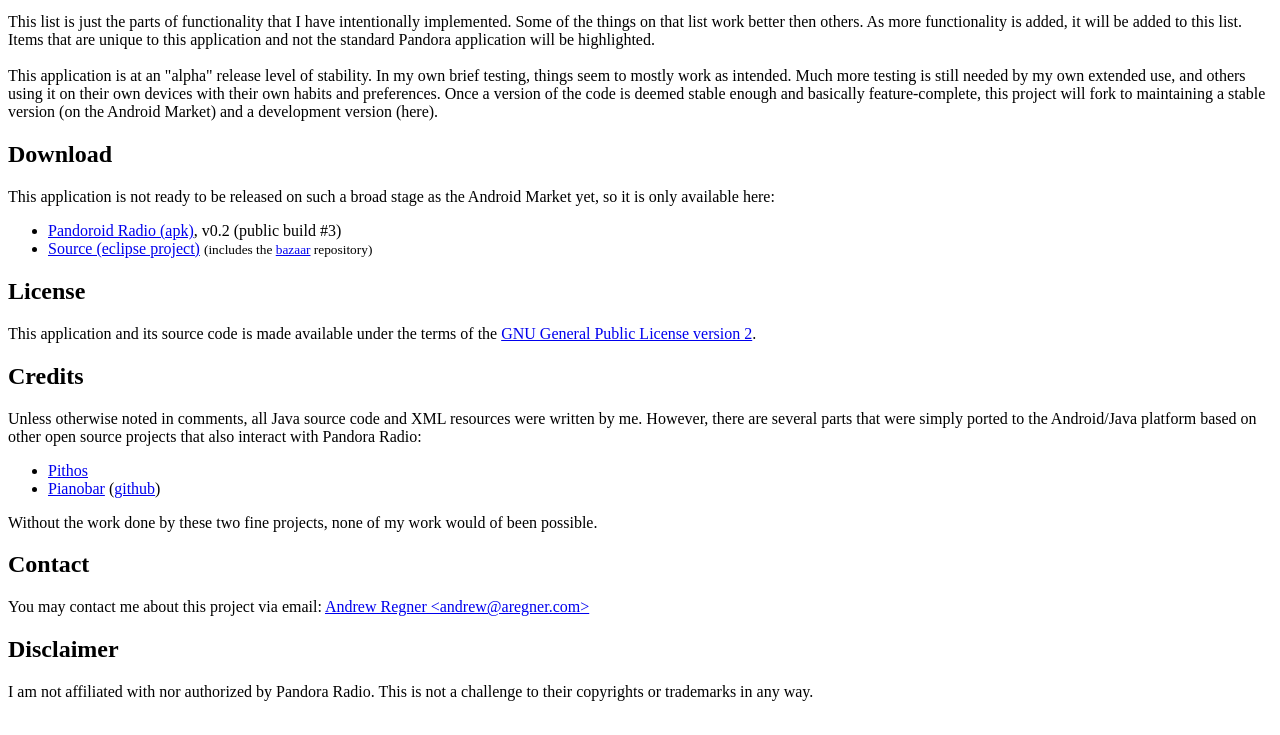
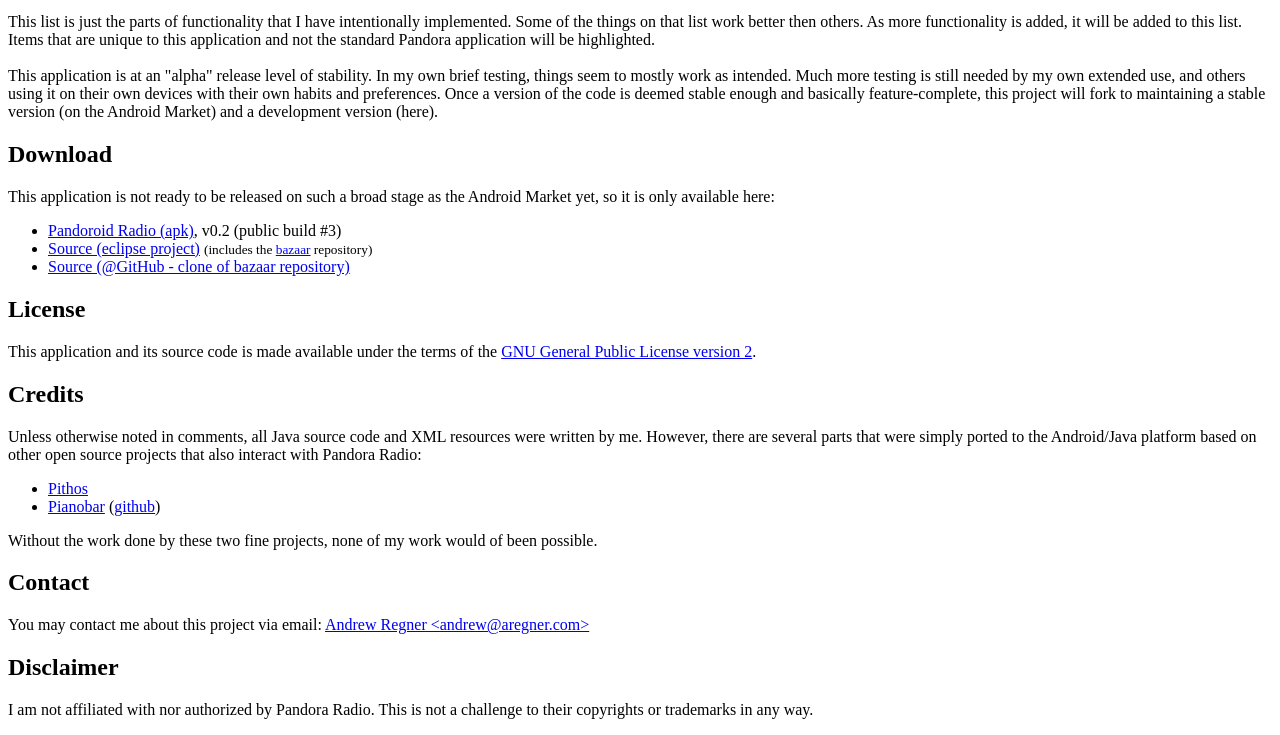
Before and after one commit to adregner/pandoroid, a plain HTML site: page doc/index.html in a window 1280 px wide. Shown: the part 737-1472 px from the top of the page. Drawn offline with Linux system fonts and the light colour scheme.

Commit message:
i guess we can tell them about github too

```diff
--- a/doc/index.html
+++ b/doc/index.html
@@ -65,6 +65,7 @@
 <ul>
 	<li><a href="/android/pandoroid/pandoroid.apk">Pandoroid Radio (apk)</a>, v0.2 (public build #3)</li>
 	<li><a href="/android/pandoroid/pandoroid.tar.bz2">Source (eclipse project)</a> <small>(includes the <a href="http://bazaar.canonical.com/">bazaar</a> repository)</small></li>
+	<li><a href="https://github.com/adregner/pandoroid">Source (@GitHub - clone of bazaar repository)</a></li>
 </ul>
 
 
```
Also changed, not shown: 1 other file.
